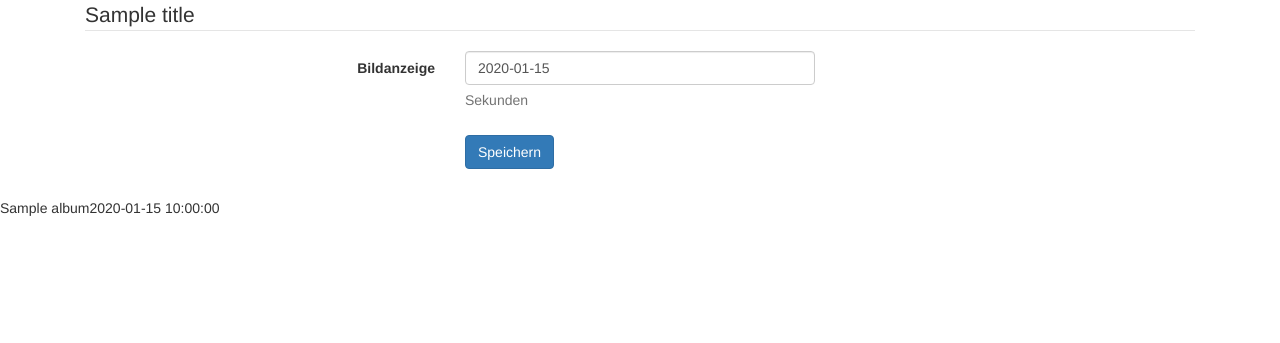
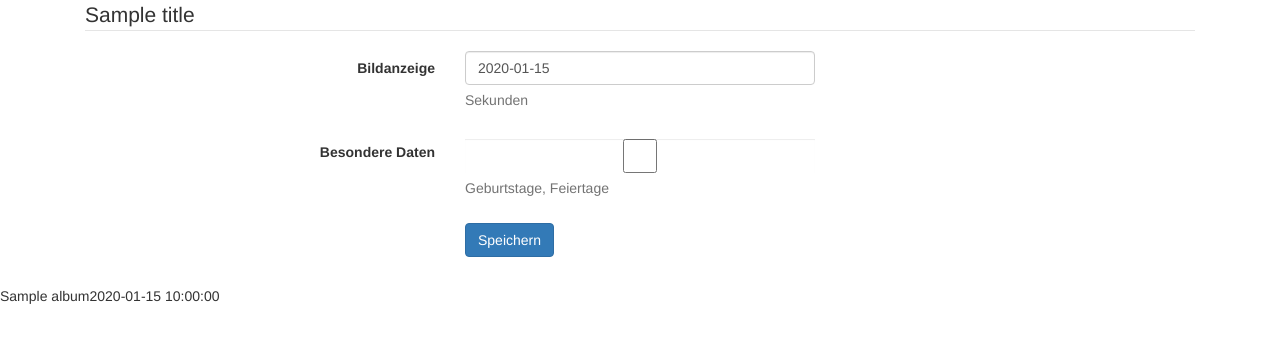
Before and after one commit to gcWorld/pyPhotos, a Flask app: template templates/settings.html in a window 1280 px wide. Shown: the top 343 px of the page. Run offline with Flask 2, Linux system fonts and the light colour scheme; the template is opened without the code that fills it: most values are stand-ins (such as "Sample title", 1, 10 or a date in 2020); parts of the project's set-up code (start-up, migrations or seed data) failed here and were passed over; some libraries are stand-ins or nearby versions.

Commit message:
Update settings.html

```diff
--- a/templates/settings.html
+++ b/templates/settings.html
@@ -23,6 +23,14 @@
   </div>
 </div>
 
+<div class="form-group">
+  <label class="col-md-4 control-label" for="refreshtime">Besondere Daten</label>
+  <div class="col-md-4">
+  <input id="specialdates" name="specialdates" type="checkbox" value="1" class="form-control input-md" required="">
+  <span class="help-block">Geburtstage, Feiertage</span>
+  </div>
+</div>
+
 <!-- Button -->
 <div class="form-group">
   <label class="col-md-4 control-label" for="submit"></label>
```
